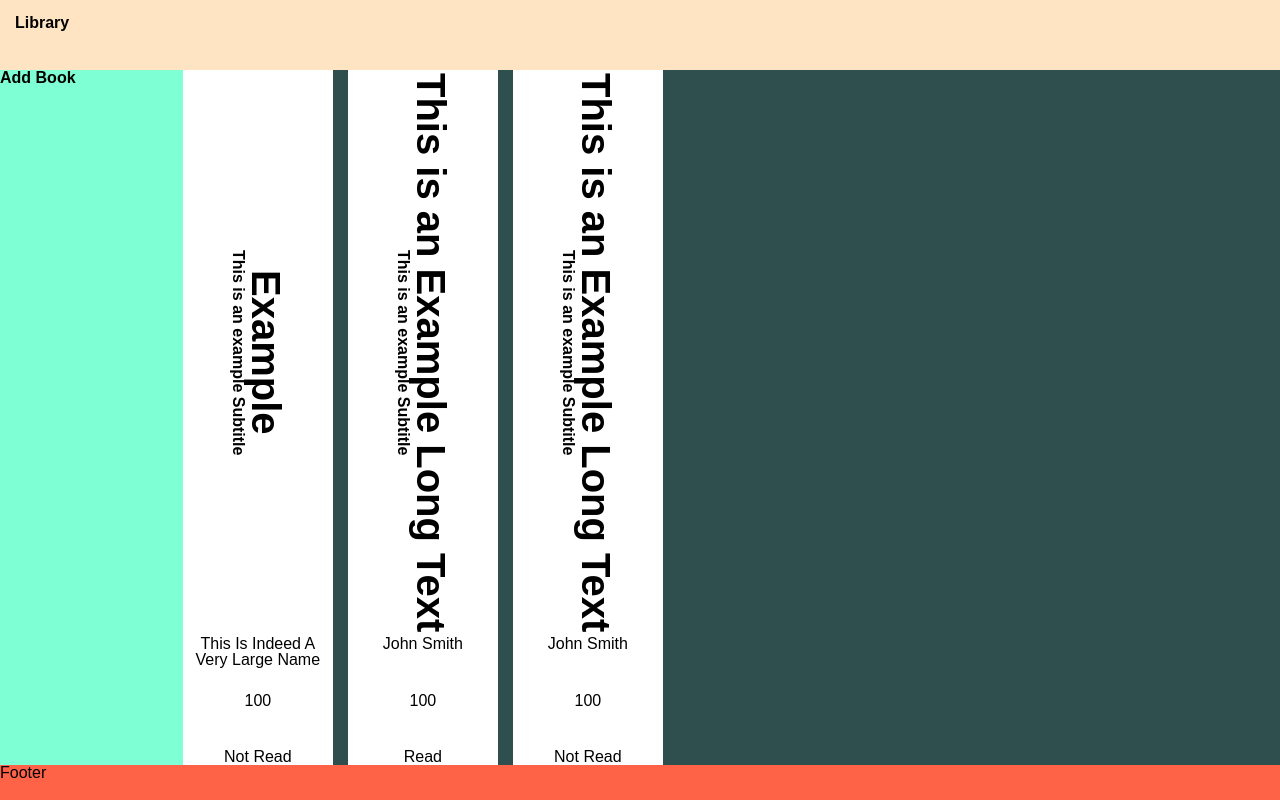
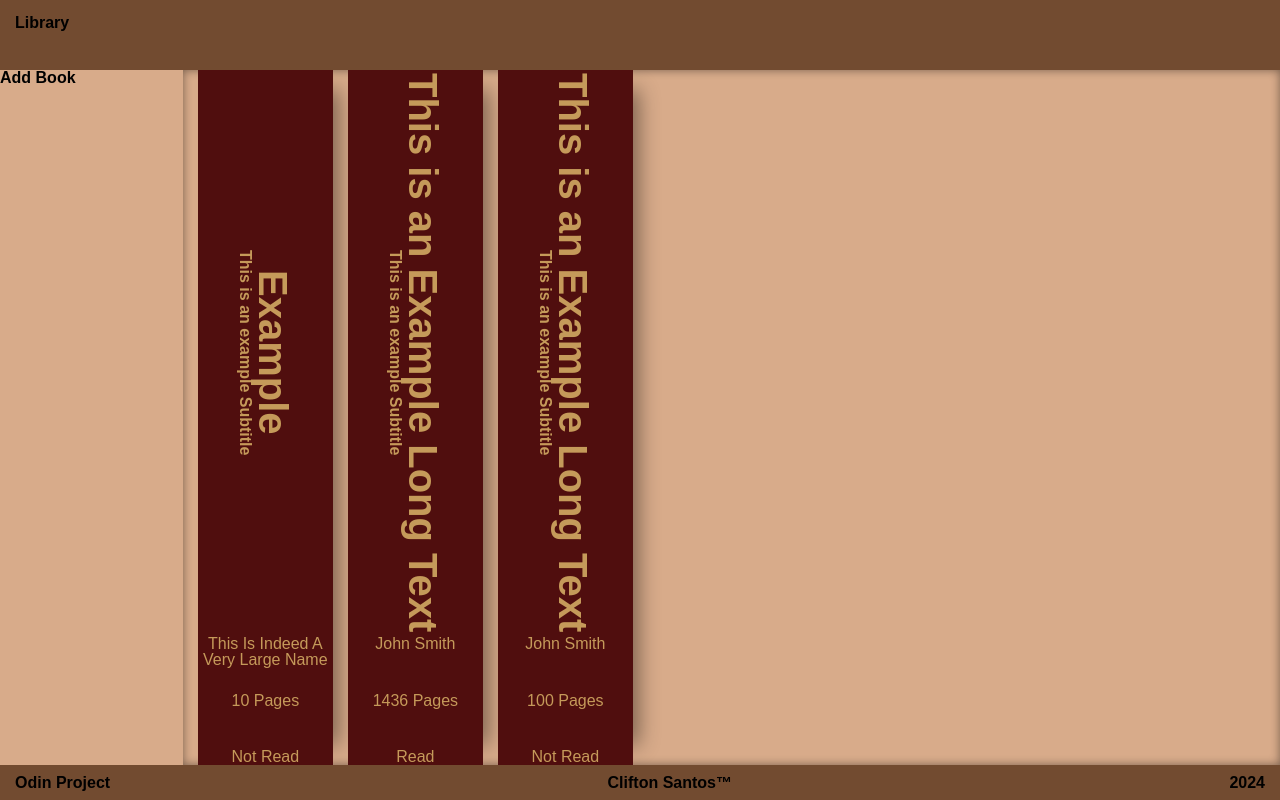
Before and after one commit to Clifton-TS/odin-library, a plain HTML site: page index.html in a window 1280 px wide. Drawn offline with Linux system fonts and the light colour scheme.

Commit message:
Set colours and footer

```diff
--- a/index.html
+++ b/index.html
@@ -28,7 +28,7 @@
                 </p>
 
                 <p class="pages">
-                    100
+                    10 Pages
                 </p>
 
                 <p class="read">
@@ -48,7 +48,7 @@
                 </p>
 
                 <p class="pages">
-                    100
+                    1436 Pages
                 </p>
 
                 <p class="read">
@@ -68,7 +68,7 @@
                 </p>
 
                 <p class="pages">
-                    100
+                    100 Pages
                 </p>
 
                 <p class="read">
@@ -79,7 +79,9 @@
         </div>
 
         <div class="footer">
-            Footer
+            <p>Odin Project</p>
+            <p>Clifton Santos™</p>
+            <p>2024</p>
         </div>
     </div>
     <script src="script.js"></script>
--- a/style.css
+++ b/style.css
@@ -10,7 +10,7 @@
 }
 
 .header {
-    background-color: bisque;
+    background-color: rgb(114, 75, 48);
     padding: 15px;
     grid-column: 1 /-1;
 }
@@ -20,27 +20,30 @@
 }
 
 .sidebar {
-    background-color: aquamarine;
+    background-color: rgb(216, 171, 138);
 }
 
 .shelf {
-    background-color: darkslategrey;
+    background-color: rgb(216, 171, 138);
     display: grid;
     grid-template-columns: 150px 150px;
     grid-auto-columns: 150px;
     grid-template-rows: 100%;
     grid-auto-flow: column;
-    column-gap: 15px;
     overflow-x: auto;
     overflow-y: hidden;
+    box-shadow: 0 0 10px 0 rgba(0,0,0,0.45) inset;
 }
 
 .book {
-    background-color: white;
+    background-color: #500e0e;
+    color: #c59a5a;
     display: grid;
     grid-template-rows: 10fr 1fr 1fr;
     /* flex-direction: flex; */
     text-align: center;
+    margin-left: 15px;
+    box-shadow: 25px 0 20px -20px rgba(0, 0, 0, 0.45);
 }
 
 .title {
@@ -66,7 +69,13 @@
 
 .footer {
     grid-column: 1 / -1;
-    background-color: tomato;
+    background-color: rgb(114, 75, 48);
+    display: flex;
+    justify-content: space-between;
+    padding-left: 15px;
+    padding-right: 15px;
+    align-items: center;
+    font-weight: 800;
 }
 
 
```
